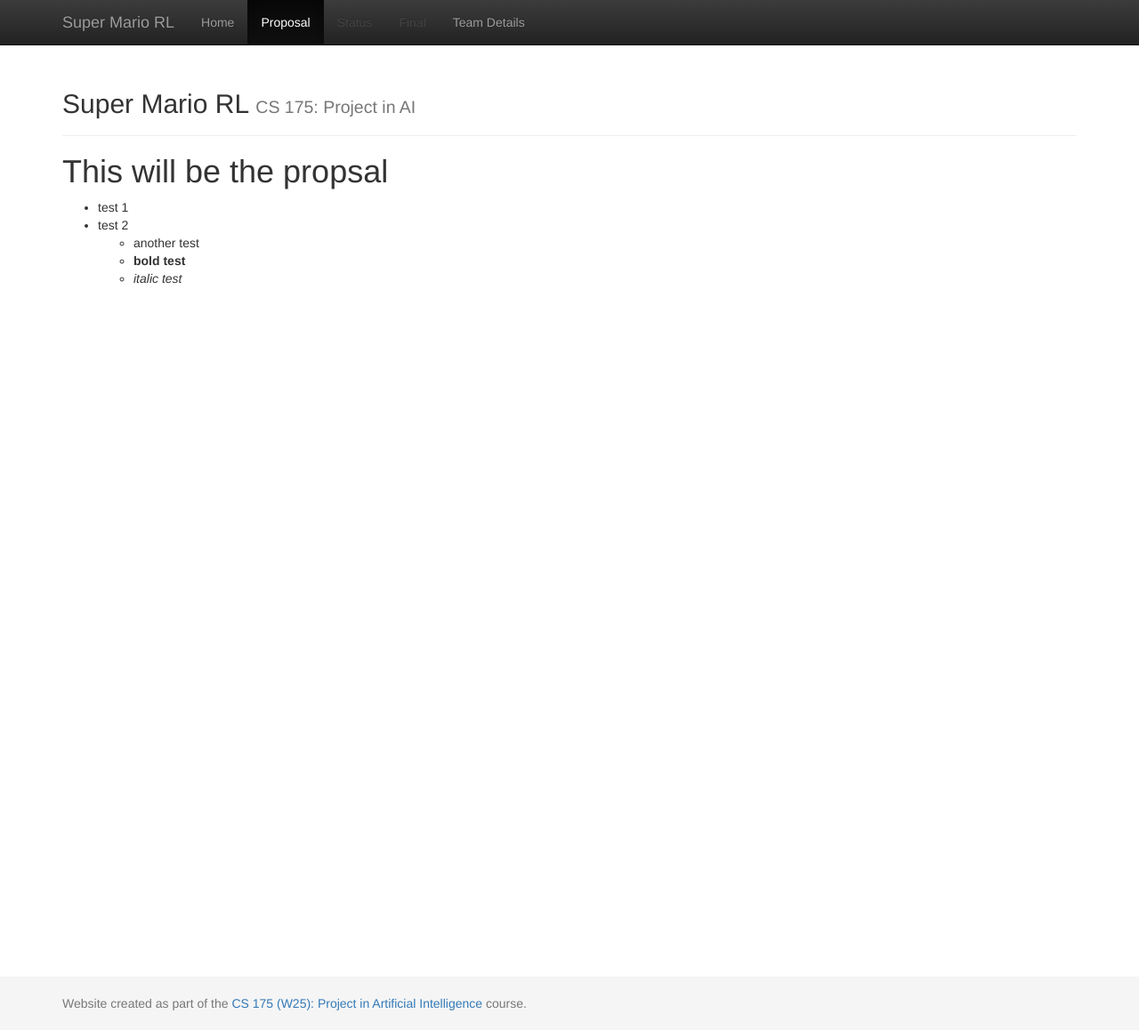
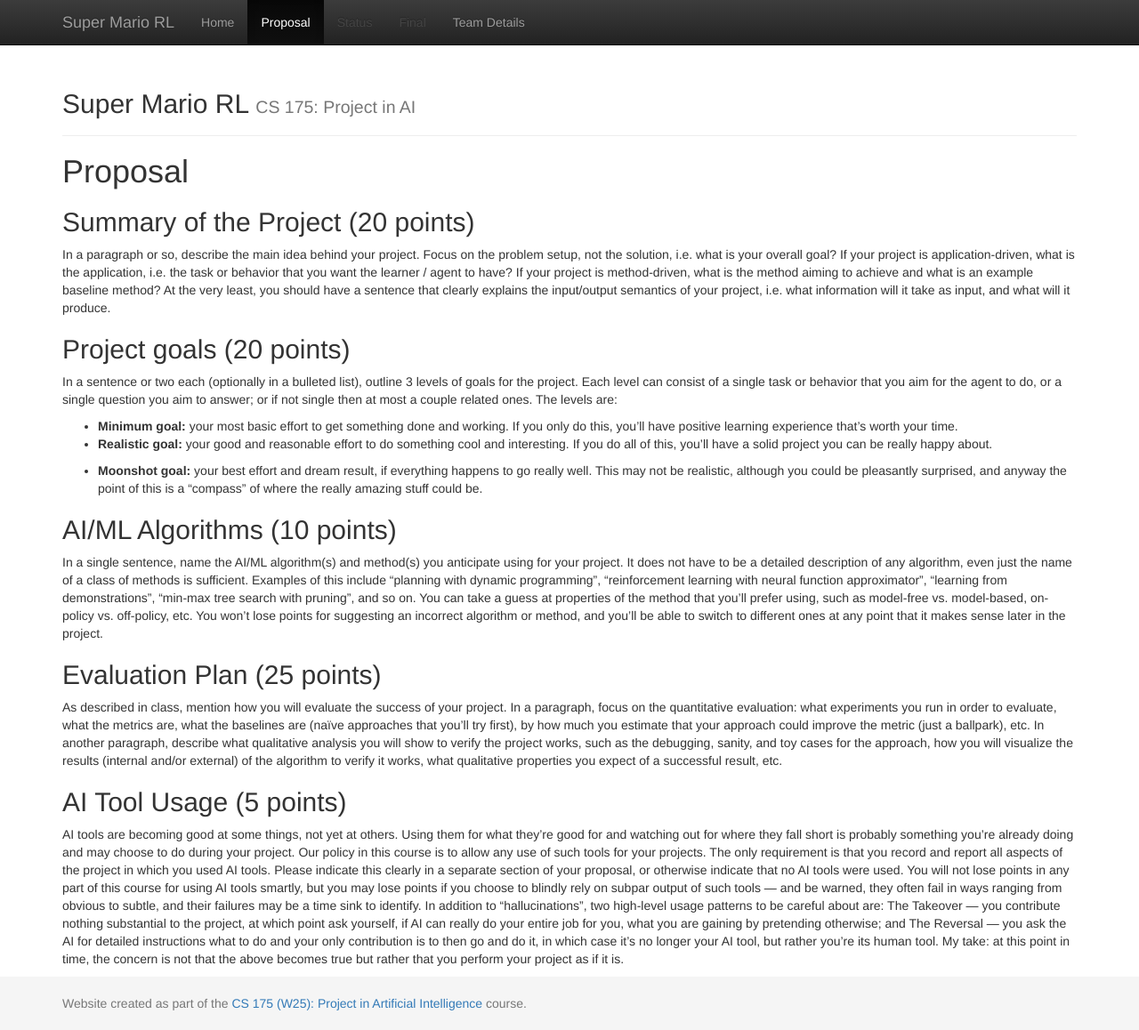
Before and after one commit to Niraaf/super-mario-rl, a Jekyll site: the page built from docs/proposal.md, in a window 1280 px wide and 1158 px high. Shown: the whole window at 89% size. Built offline with Jekyll 4.4.1, drawn with Linux system fonts in a browser that asks for light colours.

Commit message:
Proposal skeleton

```diff
--- a/docs/proposal.md
+++ b/docs/proposal.md
@@ -3,9 +3,59 @@
 title:  Proposal
 ---
 
-# This will be the propsal
-* test 1
-* test 2
-  * another test
-  * **bold test**
-  * _italic test_
+# {{ page.title }}
+
+
+## Summary of the Project (20 points)
+In a paragraph or so, describe the main idea behind your project. Focus on the problem setup, not the solution, i.e. what is your overall goal? If your project is application-driven, what is the application, i.e. the task or behavior that you want the learner / agent to have? If your project is method-driven, what is
+the method aiming to achieve and what is an example baseline method? At the very least, you should have a sentence that clearly explains the input/output semantics of your project, i.e. what information will it take as input, and what will it produce.
+
+## Project goals (20 points)
+In a sentence or two each (optionally in a bulleted list), outline 3 levels of goals for the project. Each
+level can consist of a single task or behavior that you aim for the agent to do, or a single question you
+aim to answer; or if not single then at most a couple related ones. The levels are:
+
+* **Minimum goal:** your most basic effort to get something done and working. If you only do this,
+                    you’ll have positive learning experience that’s worth your time.
+* **Realistic goal:** your good and reasonable effort to do something cool and interesting. If you do
+                    all of this, you’ll have a solid project you can be really happy about.
+
+* **Moonshot goal:** your best effort and dream result, if everything happens to go really well. This
+                    may not be realistic, although you could be pleasantly surprised, and anyway the point of this is a
+                    “compass” of where the really amazing stuff could be.
+
+## AI/ML Algorithms (10 points)
+In a single sentence, name the AI/ML algorithm(s) and method(s) you anticipate using for your project.
+It does not have to be a detailed description of any algorithm, even just the name of a class of methods
+is sufficient. Examples of this include “planning with dynamic programming”, “reinforcement learning
+with neural function approximator”, “learning from demonstrations”, “min-max tree search with
+pruning”, and so on. You can take a guess at properties of the method that you’ll prefer using, such as
+model-free vs. model-based, on-policy vs. off-policy, etc. You won’t lose points for suggesting an
+incorrect algorithm or method, and you’ll be able to switch to different ones at any point that it makes
+sense later in the project.
+
+## Evaluation Plan (25 points)
+As described in class, mention how you will evaluate the success of your project. In a paragraph,
+focus on the quantitative evaluation: what experiments you run in order to evaluate, what the metrics
+are, what the baselines are (naïve approaches that you’ll try first), by how much you estimate that
+your approach could improve the metric (just a ballpark), etc. In another paragraph, describe what
+qualitative analysis you will show to verify the project works, such as the debugging, sanity, and toy
+cases for the approach, how you will visualize the results (internal and/or external) of the algorithm to
+verify it works, what qualitative properties you expect of a successful result, etc.
+
+## AI Tool Usage (5 points)
+AI tools are becoming good at some things, not yet at others. Using them for what they’re good for and
+watching out for where they fall short is probably something you’re already doing and may choose to
+do during your project. Our policy in this course is to allow any use of such tools for your projects.
+The only requirement is that you record and report all aspects of the project in which you used AI tools.
+Please indicate this clearly in a separate section of your proposal, or otherwise indicate that no AI tools
+were used.
+You will not lose points in any part of this course for using AI tools smartly, but you may lose points
+if you choose to blindly rely on subpar output of such tools — and be warned, they often fail in
+ways ranging from obvious to subtle, and their failures may be a time sink to identify. In addition to
+“hallucinations”, two high-level usage patterns to be careful about are: The Takeover — you contribute
+nothing substantial to the project, at which point ask yourself, if AI can really do your entire job for
+you, what you are gaining by pretending otherwise; and The Reversal — you ask the AI for detailed
+instructions what to do and your only contribution is to then go and do it, in which case it’s no longer
+your AI tool, but rather you’re its human tool. My take: at this point in time, the concern is not that the
+above becomes true but rather that you perform your project as if it is.
```
